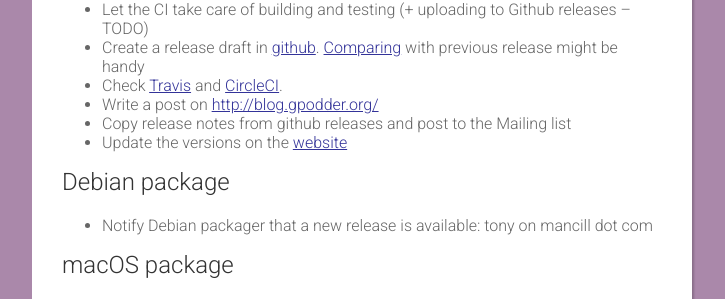
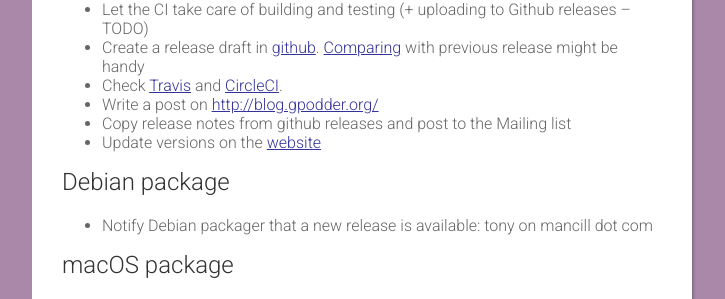
Before and after one commit to gpodder/gpodder.github.io, a Jekyll site: the page built from docs/release-process.md, in a window 1280 px wide. Shown: the part 580-879 px from the top of the page, without its empty margins (278-1003 px from the left). Built offline with Jekyll 4.4.1, drawn with Linux system fonts in a browser that asks for light colours; our own code applies the rules of GitHub Pages for plain Markdown files.

Commit message:
release: correct typo

```diff
--- a/docs/release-process.md
+++ b/docs/release-process.md
@@ -40,7 +40,7 @@ Release notes/website work
   and [CircleCI](https://circleci.com/gh/gpodder/workflows/gpodder).
 - Write a post on <http://blog.gpodder.org/>
 - Copy release notes from github releases and post to the Mailing list
-- Update the versions on the [website](https://github.com/gpodder/gpodder.github.io/tree/master/_data)
+- Update versions on the [website](https://github.com/gpodder/gpodder.github.io/tree/master/_data)
 
 Debian package
 --------------
```
